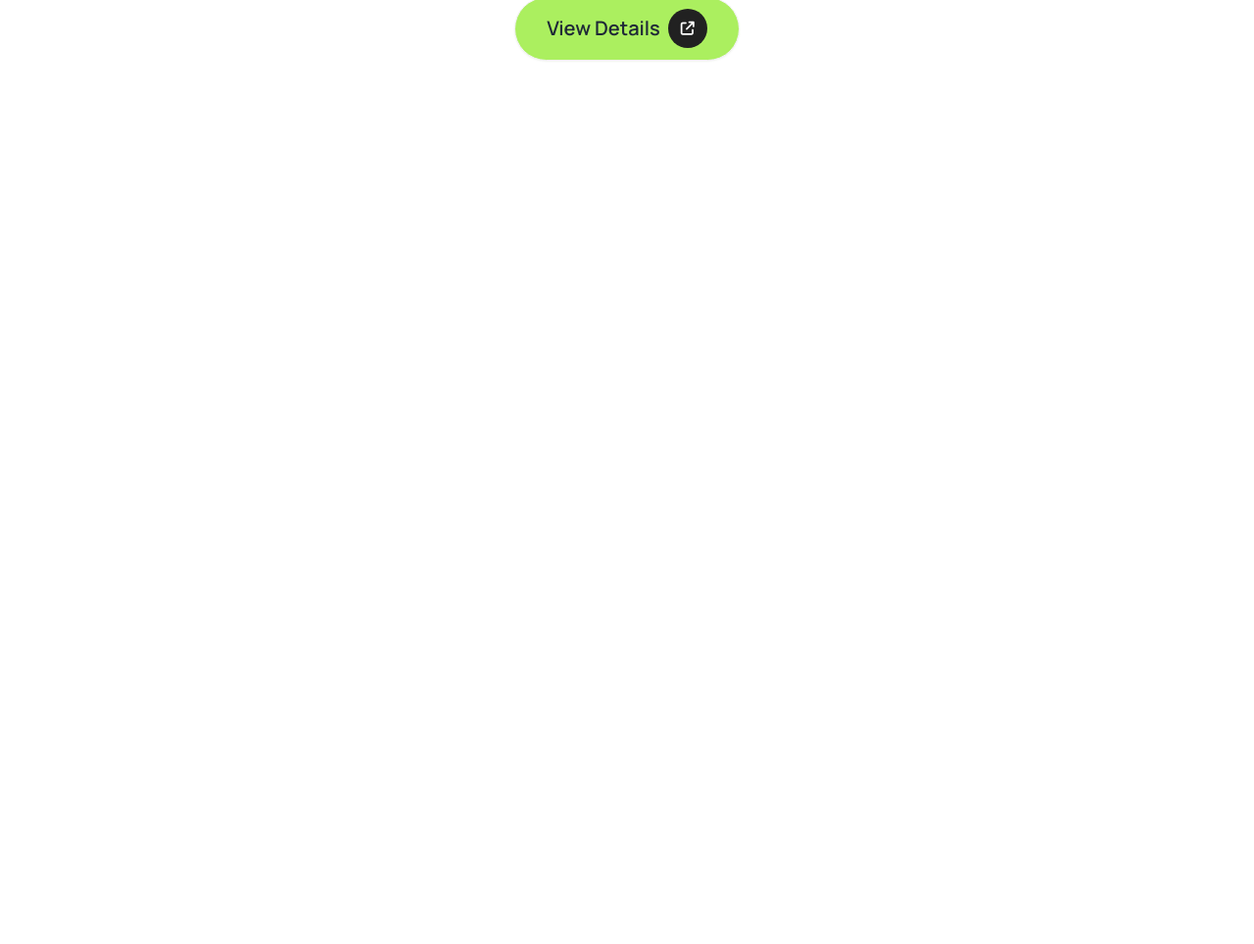
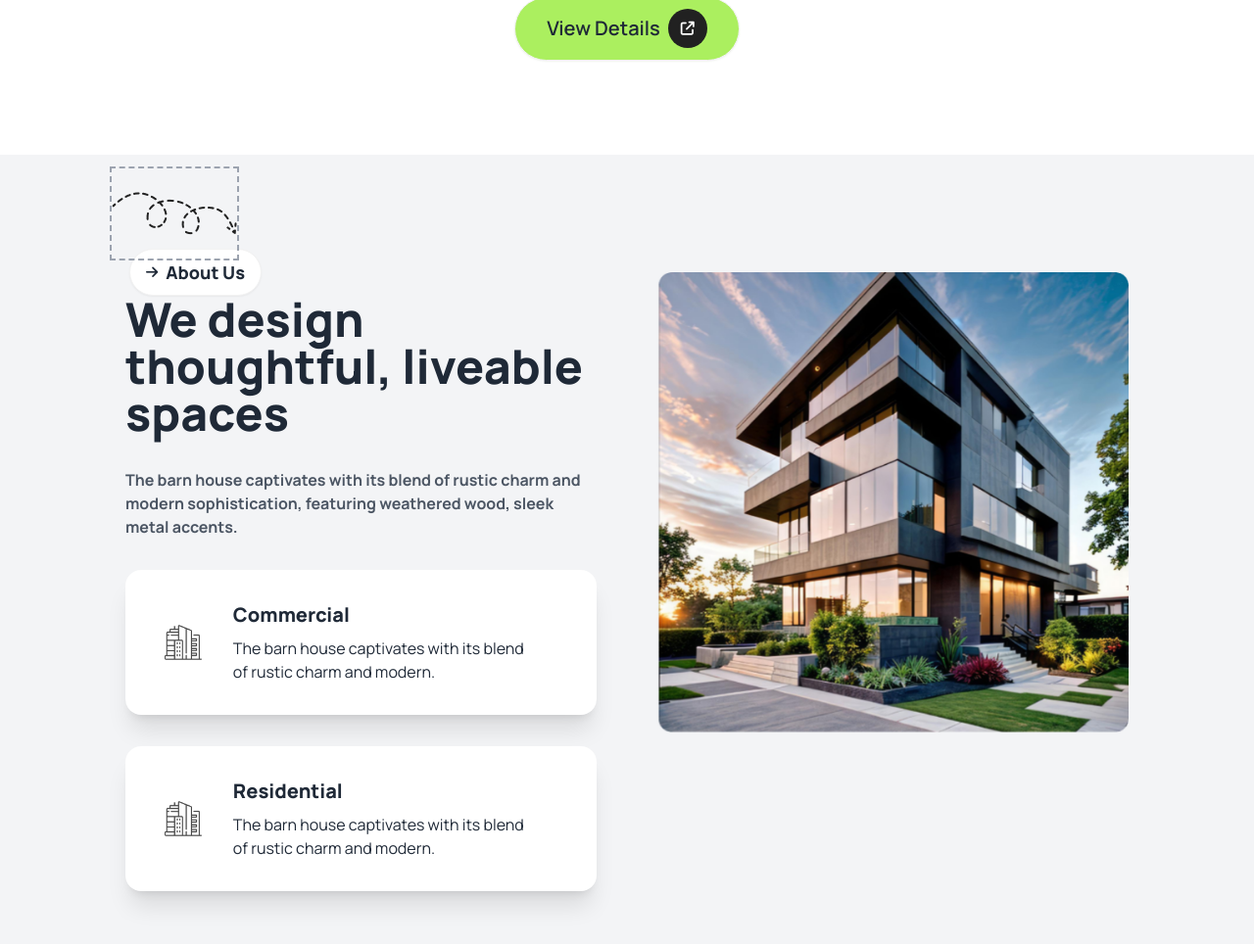
Before and after one commit to Developer-Jaber/Renterio-Arcitect, a plain HTML site: page index.html in a window 1280 px wide. Shown: the part 803-1767 px from the top of the page at 98% size. Before the commit the page ends 961 px from the top, so only its background shows below. Drawn offline with nearby package versions, Linux system fonts and the light colour scheme.

Commit message:
added about us section under main section

```diff
--- a/index.html
+++ b/index.html
@@ -24,7 +24,7 @@
               colors: {
                 clifford: '#da373d',
                 logo:'#ABEF5F',
-                black:'#212121'
+                black:'#212121',
               }
             }
           }
@@ -124,7 +124,59 @@
 
     <!-- main section  -->
      <main>
+      <div class="bg-gray-100 py-24 relative">
+        <img
+        class="border-dashed border-2 border-gray-400 py-6 absolute top-3 start-28"
+        src="./assets/Vector.png"
+        alt=""
+        >
+      <!-- about section -->
+        <section id="about-us" class="w-[80%] mx-auto  flex justify-between">
+          <!-- left side -->
+          <div class="w-[47%]">
+            <a class="btn bg-white  mx-1 rounded-full  ">
+              <i class="fa-solid fa-arrow-right"></i>
+              <span class="text-lg font-extrabold">About Us</span>
+            </a>
+            <h1 class="text-5xl font-black ">We design thoughtful, liveable spaces</h1>
+            <p class="font-bold text-gray-600 mt-8">The barn house captivates with its blend of rustic charm and</p>
+            <p class="font-bold text-gray-600">modern sophistication, featuring weathered wood, sleek metal accents.</p>
 
+            <!-- card --1 -->
+            <div class="card lg:card-side bg-base-100 shadow-xl px-10 mt-8">
+              <figure>
+                <img
+                  src="./assets/commercial.png"
+                  alt="Album" />
+              </figure>
+              <div class="card-body ">
+                <h2 class="card-title font-extrabold">Commercial</h2>
+                <p>The barn house captivates with its blend of rustic charm and modern.</p>
+              </div>
+            </div>
+
+            <!-- card --2 -->
+            <div class="card lg:card-side bg-base-100 shadow-xl px-10 mt-8">
+              <figure>
+                <img
+                  src="./assets/commercial.png"
+                  alt="Album" />
+              </figure>
+              <div class="card-body ">
+                <h2 class="card-title font-extrabold">Residential</h2>
+                <p>The barn house captivates with its blend of rustic charm and modern.</p>
+              </div>
+            </div>
+          </div>
+
+          <!-- right side -->
+          <div class="w-[47%]">
+            <img
+            class="my-6"
+            src="./assets/Rectangle.png" alt="">
+          </div>
+        </section>
+      </div>
      </main>
 
 
```
